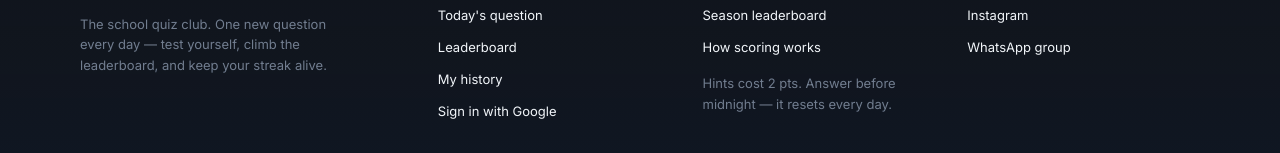
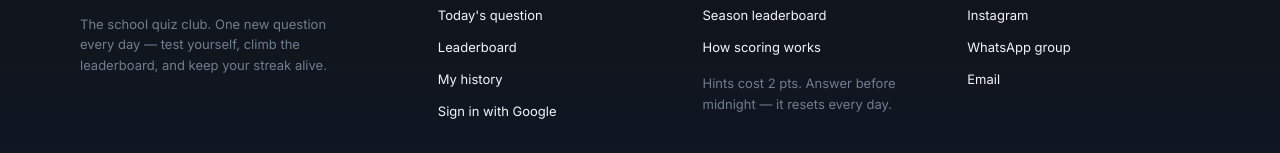
Before and after one commit to ogshrug/Enigma-QOTD, a React (Vite) app: page /login in a window 1280 px wide. Shown: the part 1349-1502 px from the top of the page. Built offline with nearby package versions, Linux system fonts and the light colour scheme; no server answers.

Commit message:
Add club email to footer contact

```diff
--- a/src/components/Footer.jsx
+++ b/src/components/Footer.jsx
@@ -2,10 +2,10 @@ import { Link } from 'react-router-dom'
 import { supabase } from '../supabase'
 import { useAuth } from '../auth/AuthContext'
 
-// TODO: add a club email if you want one shown for contact.
 const SOCIALS = [
   { label: 'Instagram', href: 'https://www.instagram.com/enigmadpsn/' },
   { label: 'WhatsApp group', href: 'https://chat.whatsapp.com/FA4vx70zpKG1Za9y4CnTRA' },
+  { label: 'Email', href: 'mailto:enigmaquizclub@gmail.com', newTab: false },
 ]
 
 function GoogleSignIn() {
@@ -77,7 +77,11 @@ export default function Footer() {
         <div className="footer-col">
           <h4>Contact</h4>
           {SOCIALS.map((s) => (
-            <a key={s.label} href={s.href} target="_blank" rel="noreferrer">
+            <a
+              key={s.label}
+              href={s.href}
+              {...(s.newTab === false ? {} : { target: '_blank', rel: 'noreferrer' })}
+            >
               {s.label}
             </a>
           ))}
```
